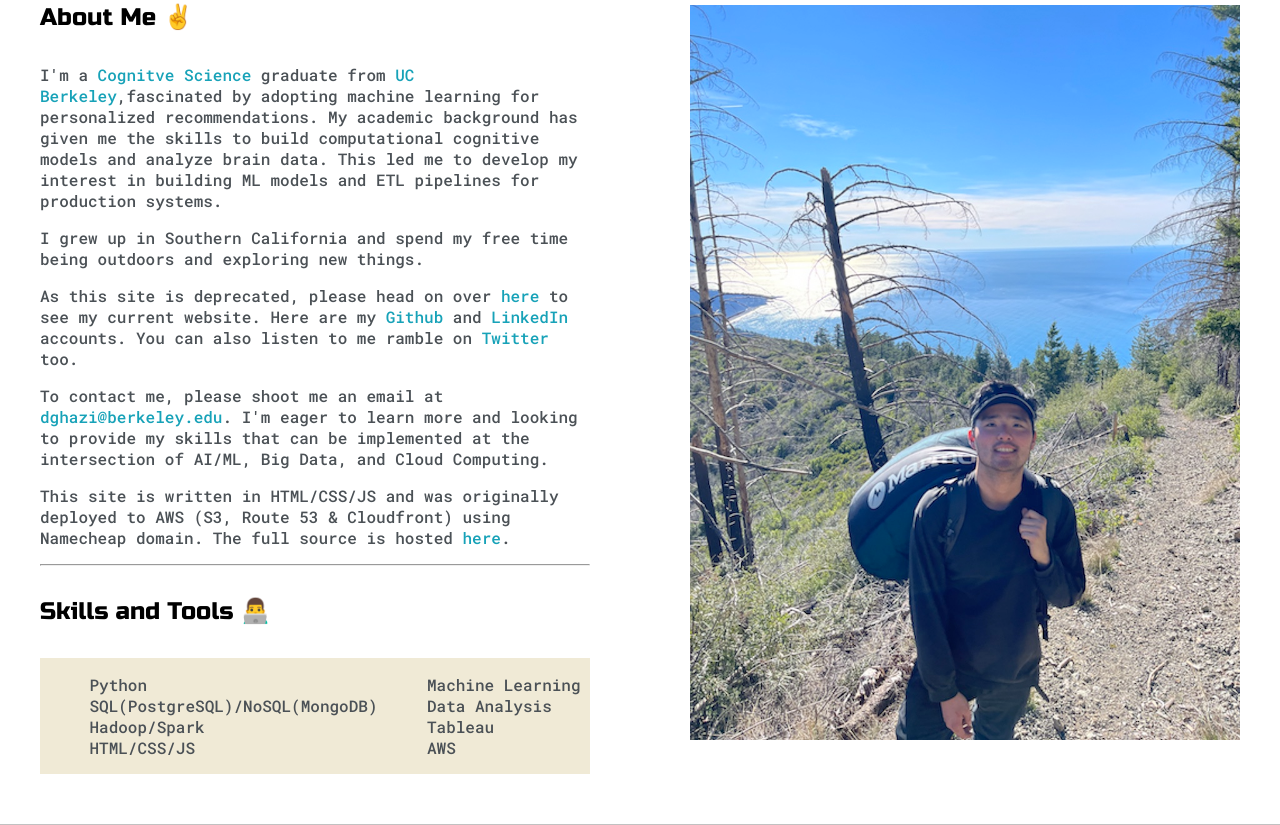
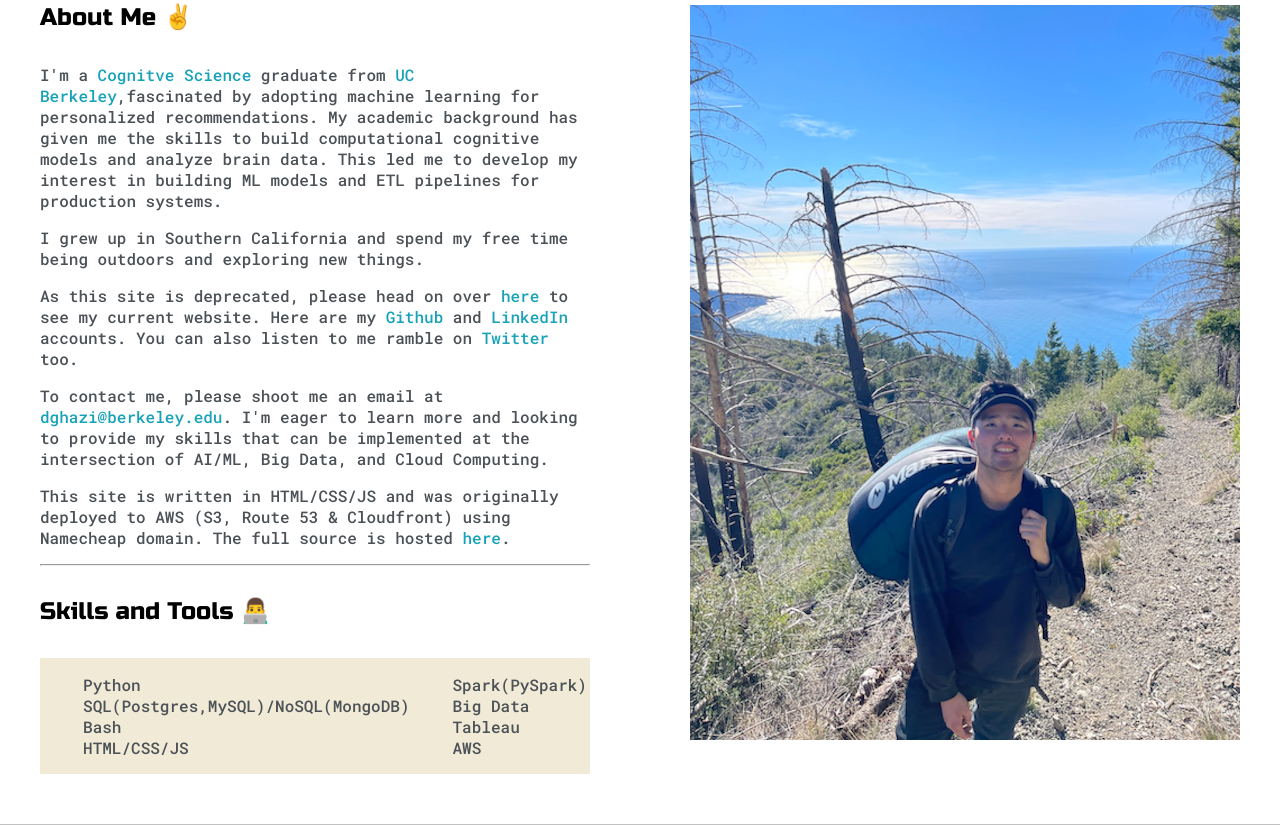
Before and after one commit to dpghazi/personal-website-aws, a plain HTML site: page index.html in a window 1280 px wide. Shown: the part 760-1585 px from the top of the page. Drawn offline with Linux system fonts and the light colour scheme.

Commit message:
Update index.html

```diff
--- a/index.html
+++ b/index.html
@@ -115,8 +115,8 @@
 					<div id="skills">
 						<ul>
 							<li>Python</li>
-							<li>SQL(PostgreSQL)/NoSQL(MongoDB)</li>
-							<li>Hadoop/Spark</li>
+							<li>SQL(Postgres,MySQL)/NoSQL(MongoDB)</li>
+							<li>Bash</li>
 							<li>HTML/CSS/JS</li>
 
 
@@ -127,8 +127,8 @@
 						</ul>
 
 						<ul>
-                           		        	<li>Machine Learning<li>
-                                                	<li>Data Analysis</li>
+                           		        	<li>Spark(PySpark)</li>
+                                                	<li>Big Data</li>
                                                         <li>Tableau</li>
 							<li>AWS</li>
 
```
